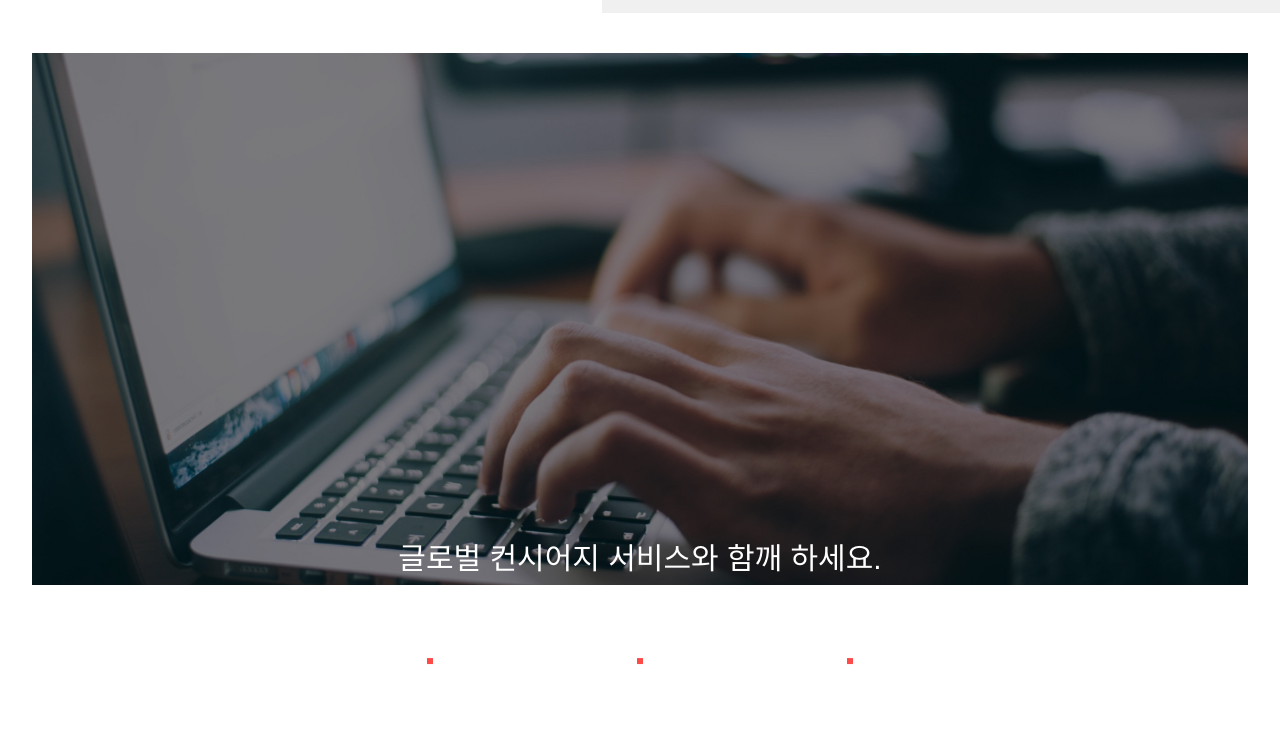
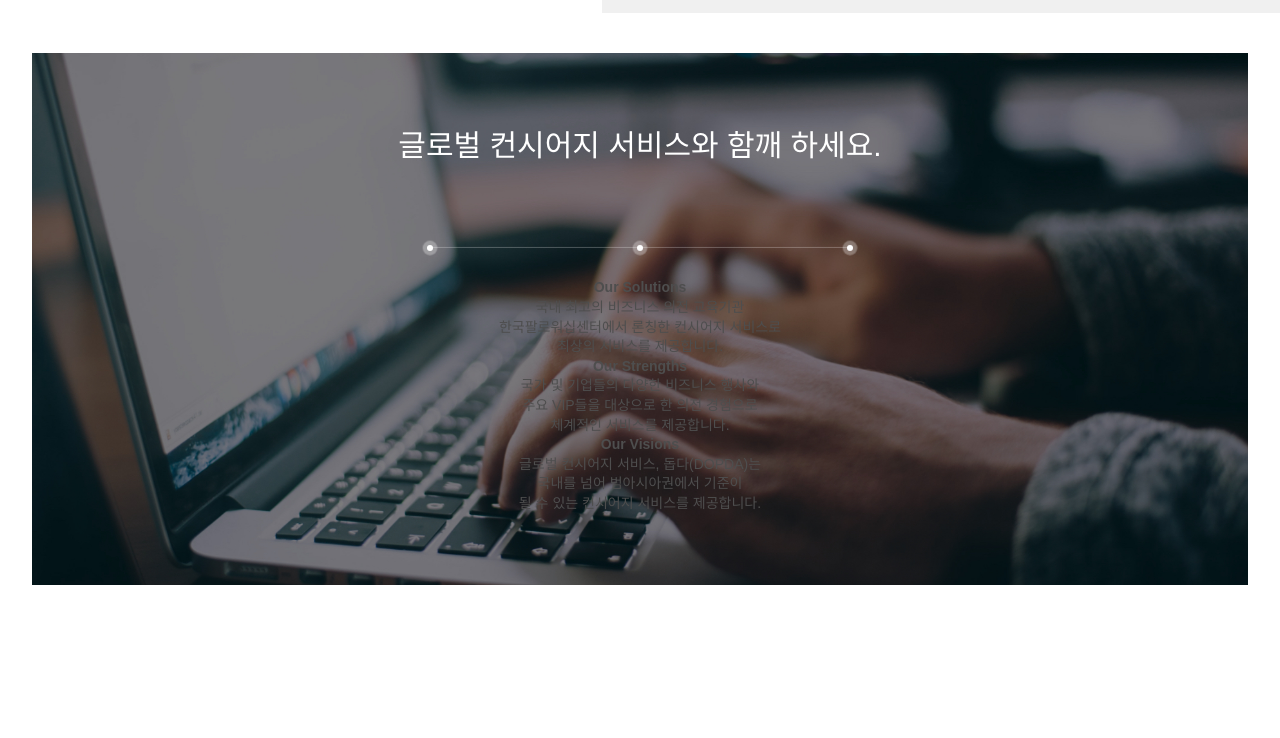
Before and after one commit to leewonje418/SyRealeState_MainPage, a plain HTML site: page web/index.html in a window 1280 px wide. Shown: the part 960-1698 px from the top of the page. After the commit the page ends 1585 px from the top, so only its background shows below. Drawn offline with Linux system fonts and the light colour scheme; a web font is replaced by a local one.

Commit message:
Update main.css

```diff
--- a/web/css/main.css
+++ b/web/css/main.css
@@ -90,17 +90,18 @@ section.visual .img img{transform: scale(1); animation: scaleani; animation-dura
 }
 
 /*about*/
-section.about {width: 95%; margin: 40px auto; text-align: center; position: relative;}
-section.about img{width: 100%;}
-section.about .inner {width: 100%; position: absolute; left: 50%; top: 50%; transform: translate(-50%,50%);}
-section.about .inner h2{font-size: 30px; color: #fff; font-weight: normal;}
-section.about .inner .line{width: 35%; margin: 80px auto; position: relative;}
-section.about .inner .line span {display: block; width: 100%; height: 1px; background: rgba(255, 255, 255, 0.25);}
-section.about .inner .line li{width: 6px; height: 6px; border-radius: 50%;
-background: #fff; position: absolute;}
-section.about .inner .line li.a {left: 0; top: -2px;}
-section.about .inner .line li.b {left: 50%;  transform: translateX(-50%); top: -2px;}
-section.about .inner .line li.c {right: 0; top: -2px;}
-section.about .inner .line li:before {content: ''; width: 100%; height: 100%; border-radius: 505;
-background: rgba(255, 0, 0, 0.71); position: absolute; left: 50%; top: 50%; transform: translate(-50%, -50%);
-animation-name: dot 1.5s infinite;}
+section.about {width: 95%; margin:40px auto;  text-align: center; position: relative;}
+section.about img {width: 100%;}
+section.about .inner {width: 100%; position: absolute; top:50%; left: 50%; transform: translate(-50%,-50%);}
+section.about .inner h2 {font-size: 30px; color: #fff; font-weight: normal;}
+section.about .inner .line {width: 35%;margin: 80px auto 30px; position: relative; }
+section.about .inner .line span {display: block; width: 100%; height: 1px; background: rgba(255, 255, 255, 0.25); }
+section.about .inner .line li{width: 6px; height: 6px; border-radius: 50%; background: #fff; position: absolute;}
+section.about .inner .line li.a {left: 0; top:-2px;}
+section.about .inner .line li.b{left: 50%; transform: translateX(-50%); top:-2px;}
+section.about .inner .line li.c {right: 0; top:-2px;}
+section.about .inner .line li:before {content: ''; width: 100%; height: 100%; border-radius: 50%; background: rgba(255,255, 255, 0.71); position:absolute; left: 50%; top:50%; margin-top: -3px; margin-left: -3px; animation: dot 1.5s infinite;}
+
+@keyframes dot {
+    100%{opacity: 1; transform: scale(3.5); opacity: 0;}
+}
```
